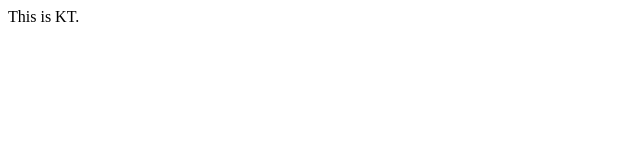
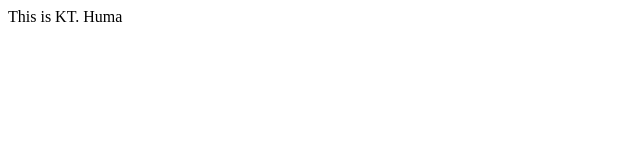
Before and after one commit to katiezzzzz/QA-Repository3, a plain HTML site: page katie.html in a window 1280 px wide. Shown: the full height of the page, 0-640 px from the left. Drawn offline with Linux system fonts and the light colour scheme.

Commit message:
Conflict on Katies File by Huma

```diff
--- a/katie.html
+++ b/katie.html
@@ -5,6 +5,6 @@
     <title>Katie</title>
 </head>
 <body>
-    <p>This is KT.</p>
+    <p>This is KT. Huma</p>
 </body>
 </html>
```
